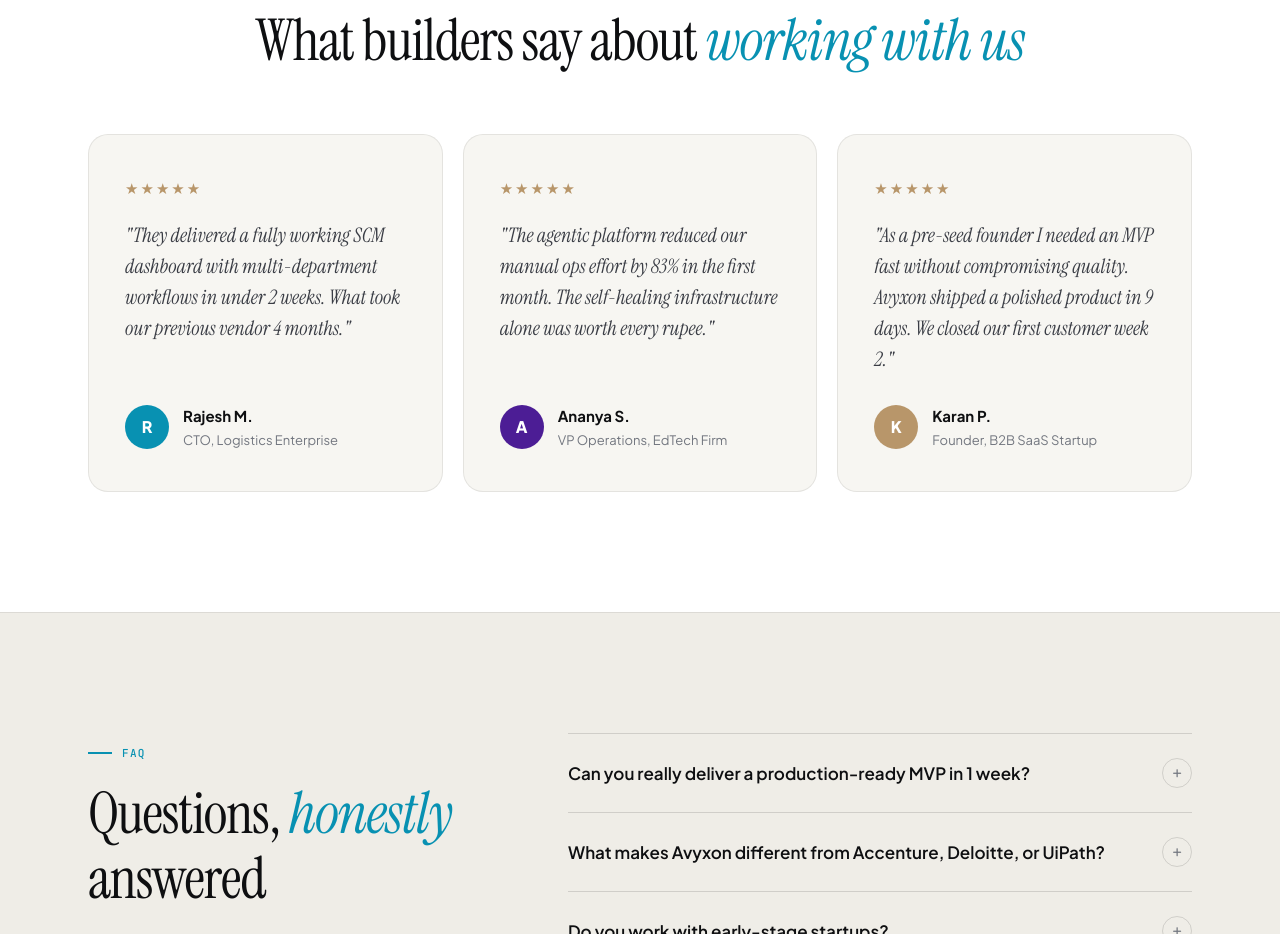
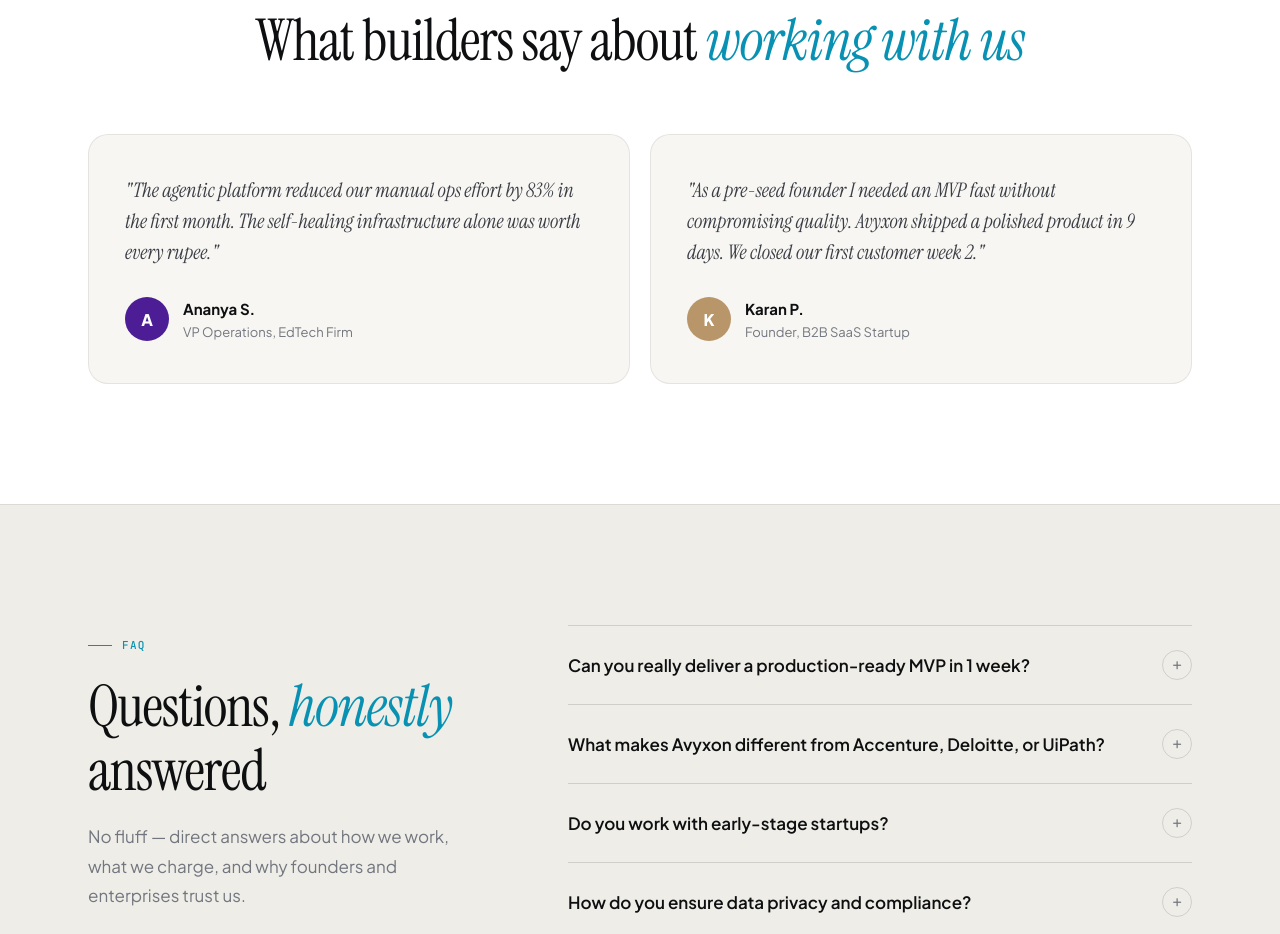
Before and after one commit to avyxon-ai-labs/avyxonai, a plain HTML site: page index.html in a window 1280 px wide. Shown: the part 8517-9451 px from the top of the page. Drawn offline with Linux system fonts and the light colour scheme.

Commit message:
Remove star marks and the comparative testimonial; draft Part 0 claims audit
Removed, per owner instruction:

- The three ★★★★★ marks on the testimonial cards. They implied a rating
  system that does not exist. No aggregateRating or Review schema was
  present, so nothing structured needed changing; the now-dead .test-stars
  rule is removed with them.
- The "under 2 weeks / previous vendor 4 months" testimonial, from both
  index.html and brochure.html. It was an unsubstantiated comparative claim
  about a competitor identifiable from context.

The testimonial grid moves from a fixed three columns to auto-fit so the two
remaining cards fill the row rather than leaving a ragged gap.

The same competitor comparison survives on fde.html:546 as a metric card,
still carrying its [[FILL]] marker. Left in place deliberately: removing it
takes out one of three cards in the "Proof" section and changes the page
structure, so it is the first decision item in the Part 0 draft with a
replacement proposed, rather than a unilateral deletion.

Part 0 draft (docs/part-0-claims-audit.md, excluded from deploy) lists all
nine live claim groups with locations, evidence held, and a disposition, and
pairs each removal with replacement copy that is true and stronger — the
fixed-price milestone model, the 45-60 day warranty and client-owned
infrastructure are already true, already published and more persuasive to a
buyer evaluating an unknown studio than an unverifiable percentage.

It opens with the question that precedes substantiation: whether the three
testimonials are statements real people actually made. Drive holds three
genuine client proposals but no correspondence containing these quotes,
which verifies nothing either way and is itself the point - a prospect
could not verify them either.

Flagged as actionable regardless of the rest: "99.99% uptime guaranteed"
promises a result rather than overstating one, with no SLA behind it.

Co-Authored-By: Claude Opus 5 <noreply@anthropic.com>
Claude-Session: https://claude.ai/code/session_01MsYxNgoBRC1VgX6jVXShjT

```diff
--- a/index.html
+++ b/index.html
@@ -1527,7 +1527,7 @@ body.menu-lock { overflow: hidden; }
 
 .test-grid {
   display: grid;
-  grid-template-columns: repeat(3, 1fr);
+  grid-template-columns: repeat(auto-fit, minmax(300px, 1fr));
   gap: 20px;
 }
 @media (max-width: 900px) { .test-grid { grid-template-columns: 1fr; } }
@@ -1547,7 +1547,6 @@ body.menu-lock { overflow: hidden; }
   box-shadow: 0 20px 48px rgba(0,0,0,0.09);
   transform: translateY(-4px);
 }
-.test-stars { color: var(--gold); font-size: 15px; letter-spacing: 2px; margin-bottom: 20px; }
 .test-quote {
   font-family: 'Instrument Serif', serif;
   font-size: 20px;
@@ -3167,18 +3166,6 @@ footer {
     </div>
     <div class="test-grid stagger section-reveal">
       <div class="test-card">
-        <div class="test-stars">★★★★★</div>
-        <p class="test-quote">"They delivered a fully working SCM dashboard with multi-department workflows in under 2 weeks. What took our previous vendor 4 months."</p>
-        <div class="test-author">
-          <div class="test-avatar" style="background:var(--cyan)">R</div>
-          <div>
-            <div class="test-name">Rajesh M.</div>
-            <div class="test-role">CTO, Logistics Enterprise</div>
-          </div>
-        </div>
-      </div>
-      <div class="test-card">
-        <div class="test-stars">★★★★★</div>
         <p class="test-quote">"The agentic platform reduced our manual ops effort by 83% in the first month. The self-healing infrastructure alone was worth every rupee."</p>
         <div class="test-author">
           <div class="test-avatar" style="background:var(--violet-mid)">A</div>
@@ -3189,7 +3176,6 @@ footer {
         </div>
       </div>
       <div class="test-card">
-        <div class="test-stars">★★★★★</div>
         <p class="test-quote">"As a pre-seed founder I needed an MVP fast without compromising quality. Avyxon shipped a polished product in 9 days. We closed our first customer week 2."</p>
         <div class="test-author">
           <div class="test-avatar" style="background:var(--gold)">K</div>
```
Also changed, not shown: brochure.html (+0 -5 lines), 1 other file.
